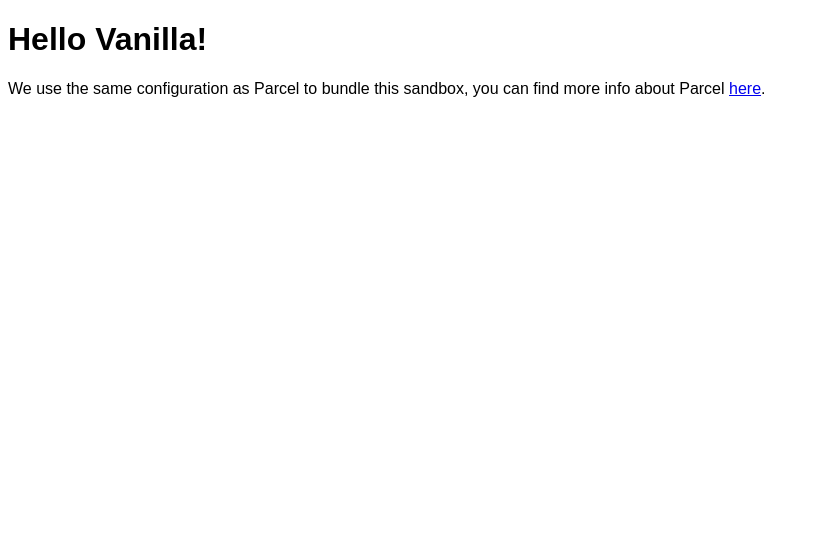
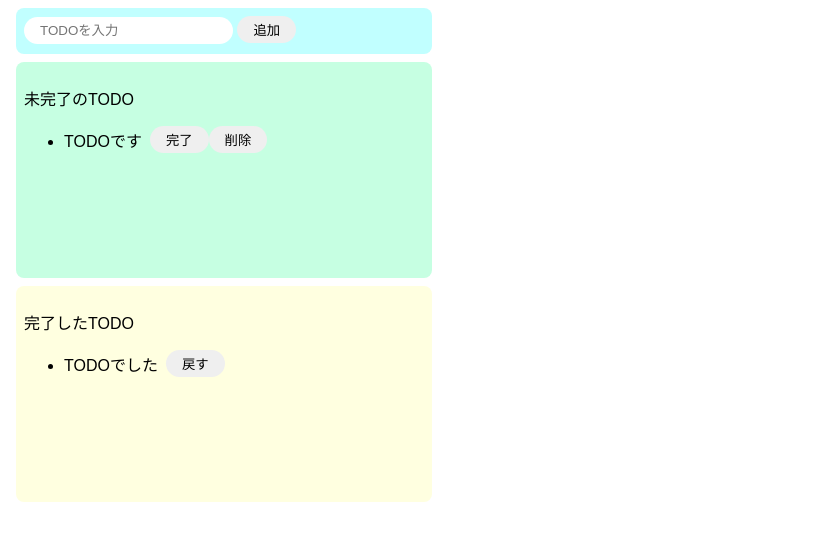
Before and after one commit to yuna535/codeSandBox-todoApp, a website built with Parcel: page index.html in a window 1280 px wide. Shown: the whole page, without its empty margins (0-819 px from the left). Built offline with nearby package versions, Linux system fonts and the light colour scheme.

Commit message:
html,cssを実装

```diff
--- a/index.html
+++ b/index.html
@@ -1,16 +1,35 @@
 <!DOCTYPE html>
 <html>
+  <head>
+    <title>TODO(JS)</title>
+    <meta charset="UTF-8" />
+  </head>
 
-<head>
-	<title>Parcel Sandbox</title>
-	<meta charset="UTF-8" />
-</head>
+  <body>
+    <div class="input-area">
+      <input placeholder="TODOを入力" />
+      <button>追加</button>
+    </div>
+    <div class="incomplete-area">
+      <p class="title">未完了のTODO</p>
+      <ul>
+        <div class="list-row">
+          <li>TODOです</li>
+          <button>完了</button>
+          <button>削除</button>
+        </div>
+      </ul>
+    </div>
+    <div class="complete-area">
+      <p class="title">完了したTODO</p>
+      <ul>
+        <div class="list-row">
+          <li>TODOでした</li>
+          <button>戻す</button>
+        </div>
+      </ul>
+    </div>
 
-<body>
-	<div id="app"></div>
-
-	<script src="src/index.js">
-	</script>
-</body>
-
+    <script src="src/index.js"></script>
+  </body>
 </html>
--- a/src/index.js
+++ b/src/index.js
@@ -1,10 +1 @@
 import "./styles.css";
-
-document.getElementById("app").innerHTML = `
-<h1>Hello Vanilla!</h1>
-<div>
-  We use the same configuration as Parcel to bundle this sandbox, you can find more
-  info about Parcel
-  <a href="https://parceljs.org" target="_blank" rel="noopener noreferrer">here</a>.
-</div>
-`;
--- a/src/styles.css
+++ b/src/styles.css
@@ -1,3 +1,66 @@
 body {
   font-family: sans-serif;
 }
+
+input {
+  border-radius: 16px;
+  border: none;
+  padding: 6px 16px;
+  outline: none;
+}
+
+button {
+  border-radius: 16px;
+  border: none;
+  padding: 4px 16px;
+}
+
+button:hover {
+  background-color: #ff7fff;
+  border: none;
+  cursor: pointer;
+}
+
+li {
+  margin-right: 8px;
+}
+
+.input-area {
+  background-color: #c1ffff;
+  width: 400px;
+  height: 30px;
+  padding: 8px;
+  margin: 8px;
+  border-radius: 8px;
+}
+
+.incomplete-area {
+  background-color: #c6ffe2;
+  width: 400px;
+  min-height: 200px;
+  padding: 8px;
+  margin: 8px;
+  border-radius: 8px;
+}
+
+.complete-area {
+  background-color: #ffffe0;
+  width: 400px;
+  min-height: 200px;
+  padding: 8px;
+  margin: 8px;
+  border-radius: 8px;
+}
+
+.titile {
+  text-align: center;
+  margin-top: 0;
+  font-weight: bold;
+  color: #666;
+}
+
+.list-row {
+  display: flex;
+  align-items: center;
+  padding-bottom: 4px;
+}
```
